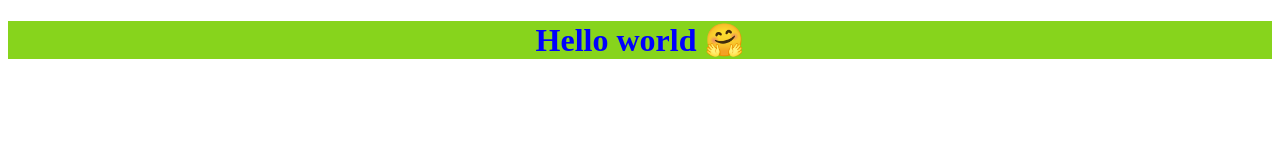
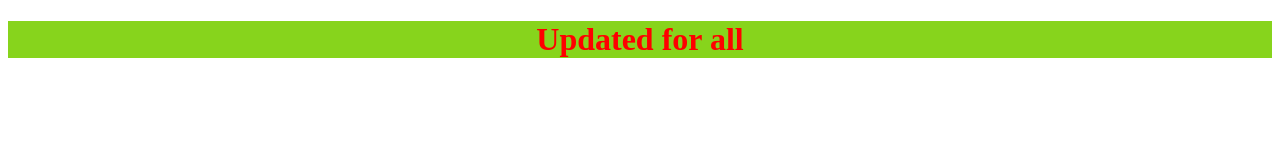
Before and after one commit to Toony-mahmoud-saad/TestGit, a plain HTML site: page index.html in a window 1280 px wide. Drawn offline with Linux system fonts and the light colour scheme.

Commit message:
update title

```diff
--- a/index.html
+++ b/index.html
@@ -8,7 +8,7 @@
 </head>
 <body>
 
-  <h1>Hello world 🤗</h1>
+  <h1>Updated for all</h1>
 
 
   <script src="app.js"></script>
--- a/style.css
+++ b/style.css
@@ -1,5 +1,5 @@
 h1{
-  color: blue;
+  color: red;
   text-align: center;
   background-color: #87d41c;
 }
```
